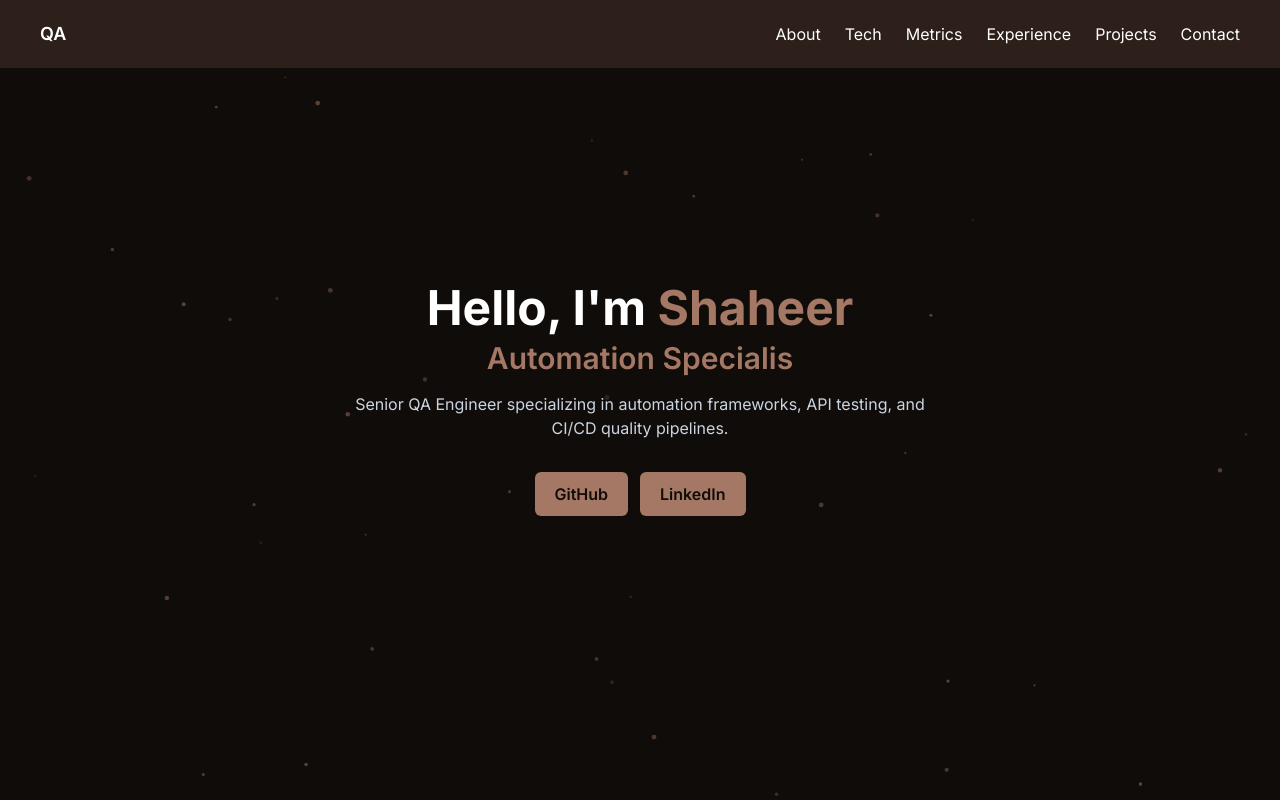
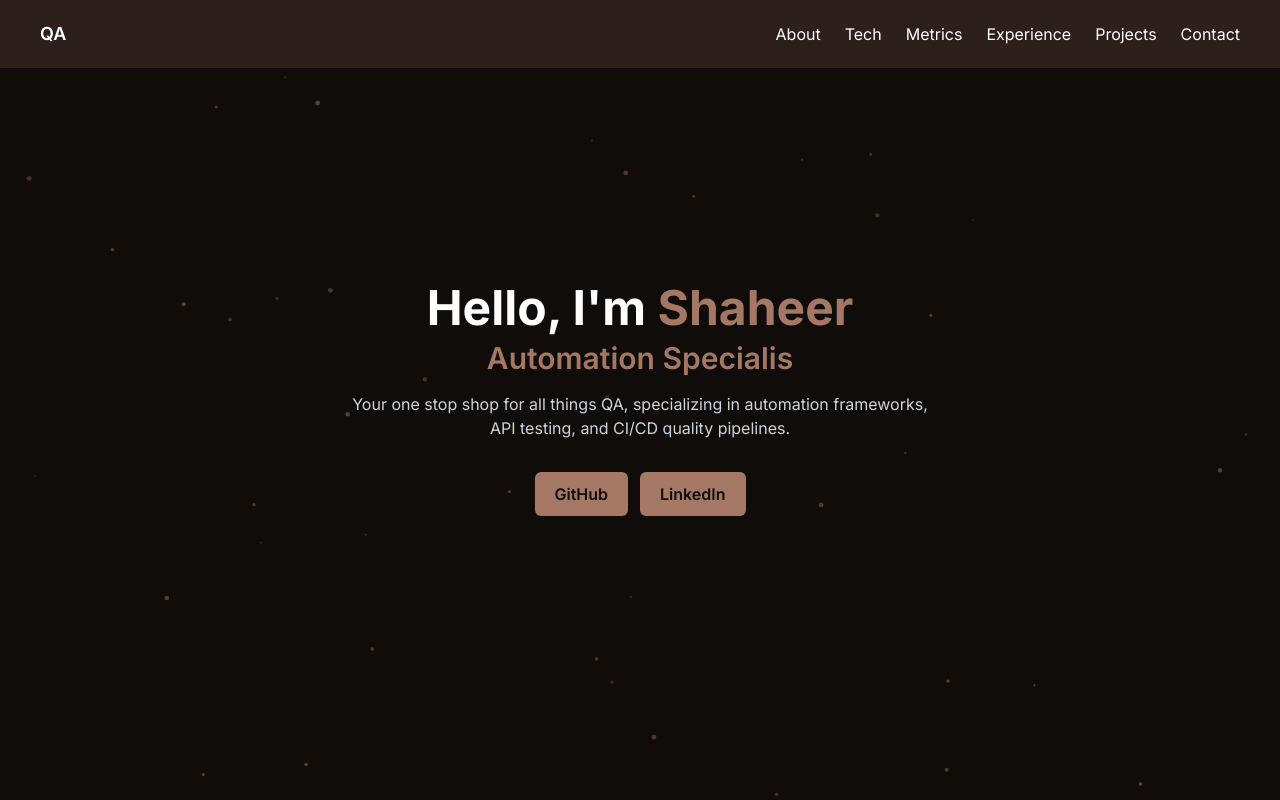
Before and after one commit to ShaheeruAhmed/portfolio, a React (Vite) app: page / in a window 1280 px wide. Shown: the top 800 px of the page. Built offline with nearby package versions, Linux system fonts and the light colour scheme.

Commit message:
basic-change

```diff
--- a/src/components/Hero.jsx
+++ b/src/components/Hero.jsx
@@ -62,8 +62,8 @@ export default function Hero() {
         animate={{ opacity: 1 }}
         transition={{ delay: 0.4 }}
       >
-        Senior QA Engineer specializing in automation frameworks, API testing,
-        and CI/CD quality pipelines.
+        Your one stop shop for all things QA, specializing in automation
+        frameworks, API testing, and CI/CD quality pipelines.
       </motion.p>
       <motion.div
         className="flex flex-wrap justify-center gap-3"
```
